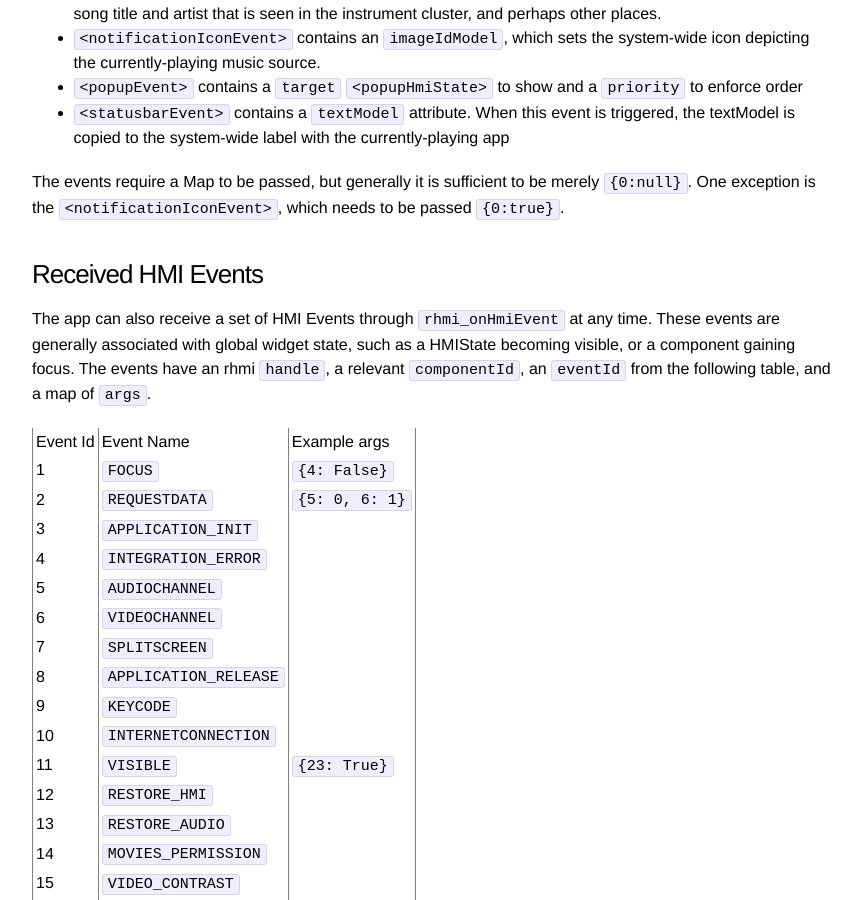
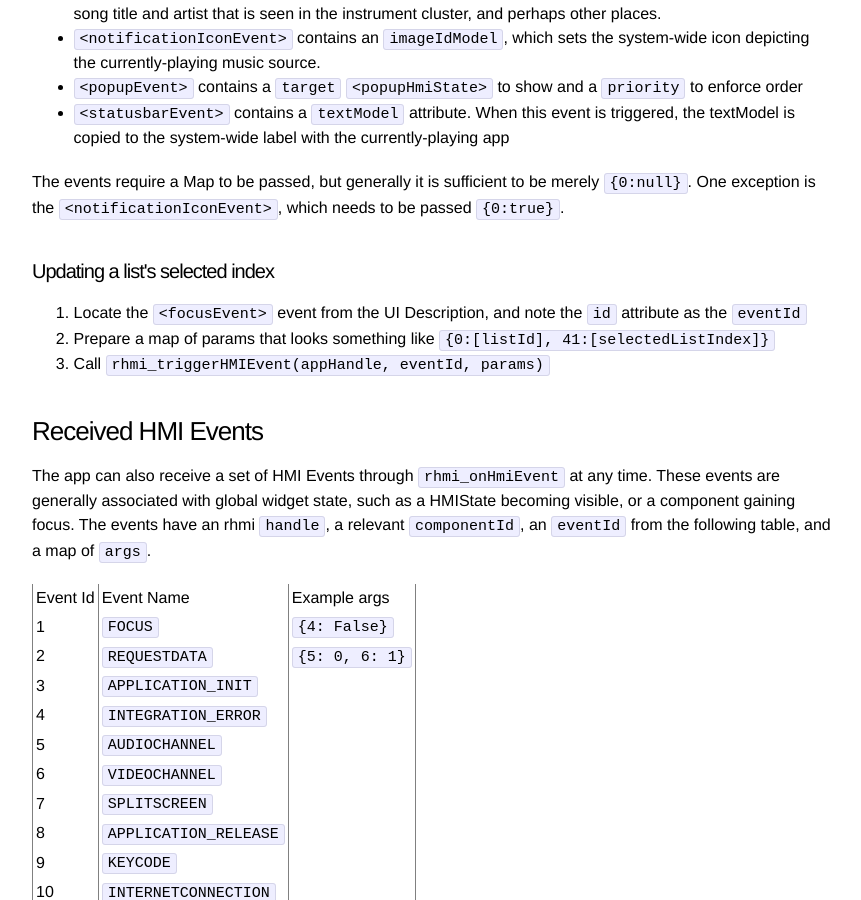
Before and after one commit to BimmerGestalt/BMWConnectedAnalysis, a Jekyll site: the page built from docs/rhmi-events.md, in a window 1280 px wide and 900 px high, scrolled down 1387 px. Shown: the whole window, without its empty margins (208-1069 px from the left). Built offline with Jekyll 4.4.1, drawn with Linux system fonts in a browser that asks for light colours; some of the changed text lies outside the part shown.

Commit message:
Moves event trigger examples to a better place

```diff
--- a/docs/rhmi-events.md
+++ b/docs/rhmi-events.md
@@ -41,6 +41,12 @@ Each `<pluginApp>` also contains a `<events>` node with some unique functonality
 - `<statusbarEvent>` contains a `textModel` attribute. When this event is triggered, the textModel is copied to the system-wide label with the currently-playing app
 
 The events require a Map to be passed, but generally it is sufficient to be merely `{0:null}`. One exception is the `<notificationIconEvent>`, which needs to be passed `{0:true}`.
+
+#### Updating a list's selected index
+
+1. Locate the `<focusEvent>` event from the UI Description, and note the `id` attribute as the `eventId`
+2. Prepare a map of params that looks something like `{0:[listId], 41:[selectedListIndex]}`
+3. Call `rhmi_triggerHMIEvent(appHandle, eventId, params)`
 
 ### Received HMI Events
 
```
Also changed, not shown: other parts of docs/rhmi-events.md (+0 -6 lines).
